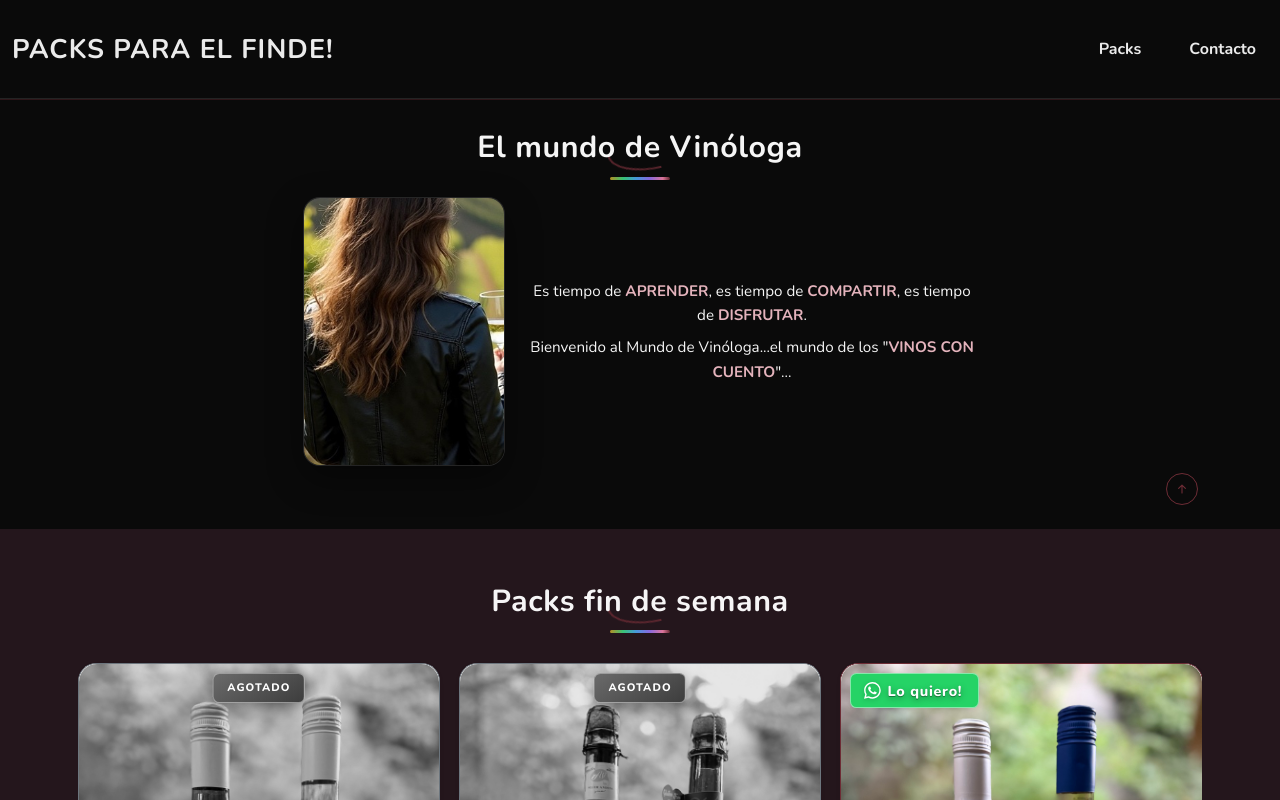
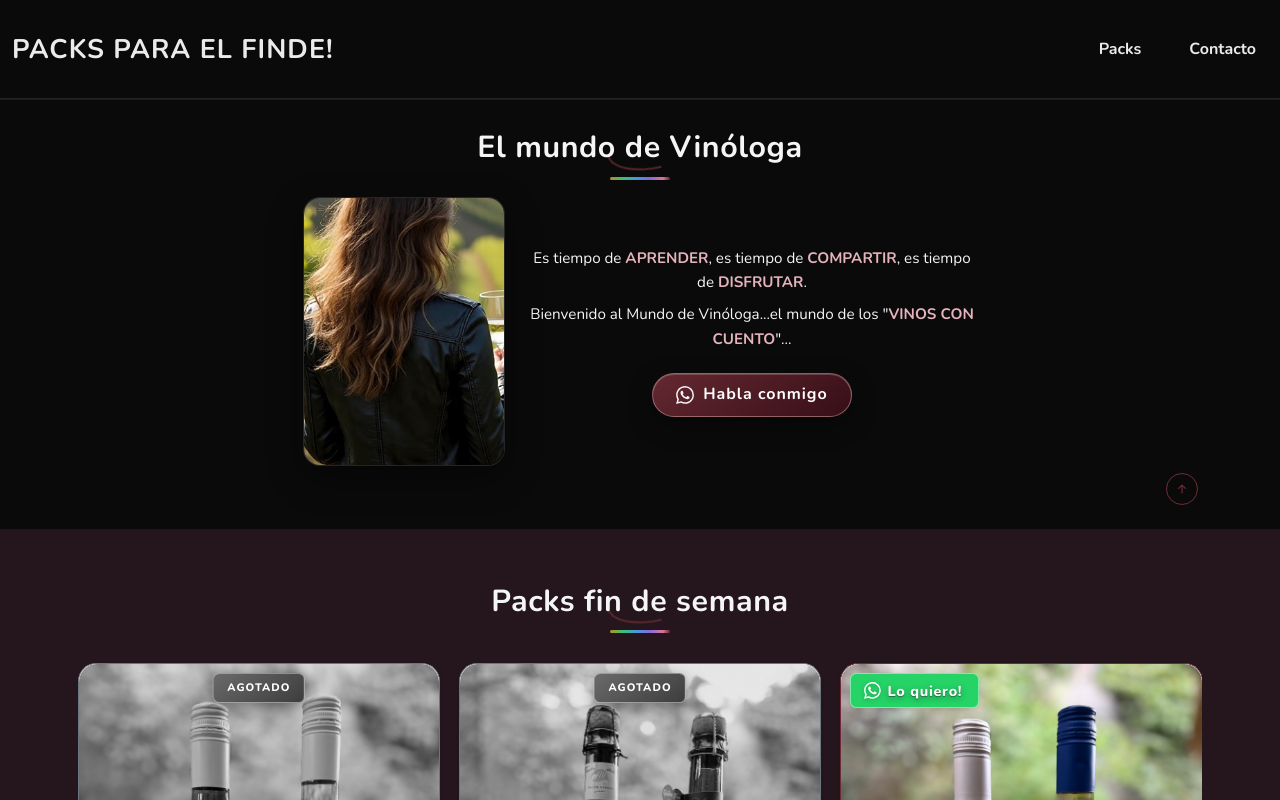
Before and after one commit to PaulaG73/catalogo_finde, a Vue app: page / in a window 1280 px wide. Shown: the top 800 px of the page. Built offline with nearby package versions, Linux system fonts and the light colour scheme.

Commit message:
agregando llamada a la acción

```diff
--- a/src/config/whatsapp.js
+++ b/src/config/whatsapp.js
@@ -167,6 +167,16 @@
 }
 
 /**
+ * WhatsApp desde «Habla conmigo» (Sobre mí): saludo de Vinóloga en el borrador del chat.
+ */
+export function getWhatsAppHablaConmigoUrl() {
+  const digits = digitsOnly()
+  if (!digits) return '#'
+  const text = 'Hola, soy Vinóloga, en qué te puedo ayudar?'
+  return `https://api.whatsapp.com/send?phone=${digits}&text=${encodeURIComponent(text)}`
+}
+
+/**
  * Enlace api.whatsapp.com: saludo + datos del pack + vista previa + precio.
  * @param {{ title?: string, valle?: string, price?: string, ofertaEtiqueta?: string, image?: string, packId?: string }} pack
  */
--- a/src/views/HomeView.vue
+++ b/src/views/HomeView.vue
@@ -25,9 +25,31 @@
           <span class="sobre-mi-vino-mayus">COMPARTIR</span>, es tiempo de
           <span class="sobre-mi-vino-mayus">DISFRUTAR</span>.
         </p>
-        <p class="mb-0">
+        <p class="mb-3 mb-md-3">
           Bienvenido al Mundo de Vinóloga...el mundo de los "<span class="sobre-mi-vino-mayus">VINOS CON CUENTO</span>"...
         </p>
+        <a
+          class="sobre-mi-cta"
+          :href="contactoWhatsAppUrl"
+          target="_blank"
+          rel="noopener noreferrer"
+          :aria-disabled="!contactoWhatsAppReady"
+          :class="{ 'sobre-mi-cta--disabled': !contactoWhatsAppReady }"
+          aria-label="Habla conmigo por WhatsApp"
+        >
+          <svg
+            class="sobre-mi-cta__icon"
+            xmlns="http://www.w3.org/2000/svg"
+            width="18"
+            height="18"
+            fill="currentColor"
+            viewBox="0 0 24 24"
+            aria-hidden="true"
+          >
+            <path d="M17.472 14.382c-.297-.149-1.758-.867-2.03-.967-.273-.099-.471-.148-.67.15-.197.297-.767.966-.94 1.164-.173.199-.347.223-.644.075-.297-.15-1.255-.463-2.39-1.475-.883-.788-1.48-1.761-1.653-2.059-.173-.297-.018-.458.13-.606.134-.133.298-.347.446-.52.149-.174.198-.298.298-.497.099-.198.05-.371-.025-.52-.075-.149-.669-1.612-.916-2.207-.242-.579-.487-.5-.669-.51-.173-.008-.371-.01-.57-.01-.198 0-.52.074-.792.372-.272.297-1.04 1.016-1.04 2.479 0 1.462 1.065 2.875 1.213 3.074.149.198 2.096 3.2 5.077 4.487.709.306 1.262.489 1.694.625.712.227 1.36.195 1.871.118.571-.085 1.758-.719 2.006-1.413.248-.694.248-1.289.173-1.413-.074-.124-.272-.198-.57-.347m-5.421 7.403h-.004a9.87 9.87 0 01-5.031-1.378l-.361-.214-3.741.982.998-3.648-.235-.374a9.86 9.86 0 01-1.51-5.26c.001-5.45 4.436-9.884 9.888-9.884 2.64 0 5.122 1.03 6.988 2.898a9.825 9.825 0 012.893 6.994c-.003 5.45-4.435 9.884-9.885 9.884m8.413-18.297A11.815 11.815 0 0012.05 0C5.495 0 .16 5.335.157 11.892c0 2.096.547 4.142 1.588 5.945L.057 24l6.305-1.654a11.882 11.882 0 005.683 1.448h.005c6.554 0 11.89-5.335 11.893-11.893a11.821 11.821 0 00-3.48-8.413z"/>
+          </svg>
+          <span class="sobre-mi-cta__label">Habla conmigo</span>
+        </a>
       </div>
     </div>
     <div class="container text-end mt-2">
@@ -130,9 +152,13 @@
 import FooterComponent from '../components/FooterComponent.vue'
 import CardComponent from '../components/CardComponent.vue'
 import catalogoPacks from '../data/catalogoPack.json'
+import { getWhatsAppHablaConmigoUrl, isWhatsAppConfigured } from '@/config/whatsapp'
 
 /** Foto en `public/img/Vinóloga_IA.jpg` */
 const sobreMiFotoSrc = '/img/Vinóloga_IA.jpg'
+
+const contactoWhatsAppReady = computed(() => isWhatsAppConfigured())
+const contactoWhatsAppUrl = computed(() => getWhatsAppHablaConmigoUrl())
 
 /** Dos series iguales para bucle de scroll sin salto visible */
 const proyectosLoop = computed(() => [...catalogoPacks, ...catalogoPacks])
@@ -540,6 +566,83 @@
   color: var(--vin-texto-claro);
 }
 
+.sobre-mi-cta {
+  display: inline-flex;
+  align-items: center;
+  justify-content: center;
+  gap: 0.55rem;
+  margin-top: 0.35rem;
+  padding: 0.72rem 1.45rem;
+  font-family: 'Nunito', system-ui, sans-serif;
+  font-size: clamp(0.88rem, 2.1vw, 1rem);
+  font-weight: 700;
+  letter-spacing: 0.06em;
+  line-height: 1.2;
+  text-decoration: none;
+  color: #fff;
+  background: linear-gradient(
+    145deg,
+    rgba(var(--vin-acento-rgb), 0.92),
+    rgba(58, 15, 24, 0.95)
+  );
+  border: 1px solid rgba(228, 179, 188, 0.45);
+  border-radius: 999px;
+  box-shadow:
+    0 8px 24px rgba(0, 0, 0, 0.35),
+    inset 0 1px 0 rgba(255, 255, 255, 0.18);
+  transition:
+    transform 0.22s ease,
+    box-shadow 0.22s ease,
+    border-color 0.22s ease,
+    background 0.22s ease;
+}
+
+.sobre-mi-cta:hover,
+.sobre-mi-cta:focus-visible {
+  color: #fff;
+  border-color: rgba(228, 179, 188, 0.85);
+  transform: translateY(-2px);
+  box-shadow:
+    0 12px 28px rgba(0, 0, 0, 0.42),
+    inset 0 1px 0 rgba(255, 255, 255, 0.24);
+  background: linear-gradient(
+    145deg,
+    rgba(var(--vin-acento-rgb), 1),
+    rgba(var(--vin-acento-rgb), 0.78)
+  );
+}
+
+.sobre-mi-cta:focus-visible {
+  outline: 2px solid var(--vin-acento-sobre-negro);
+  outline-offset: 3px;
+}
+
+.sobre-mi-cta__icon {
+  flex-shrink: 0;
+  opacity: 0.95;
+}
+
+.sobre-mi-cta__label {
+  flex-shrink: 0;
+}
+
+.sobre-mi-cta--disabled {
+  opacity: 0.55;
+  pointer-events: none;
+  cursor: not-allowed;
+}
+
+@media (prefers-reduced-motion: reduce) {
+  .sobre-mi-cta {
+    transition: none;
+  }
+
+  .sobre-mi-cta:hover,
+  .sobre-mi-cta:focus-visible {
+    transform: none;
+  }
+}
+
 @media (min-width: 768px) {
   #sobre-mi .sobre-mi {
     justify-content: center;
```
